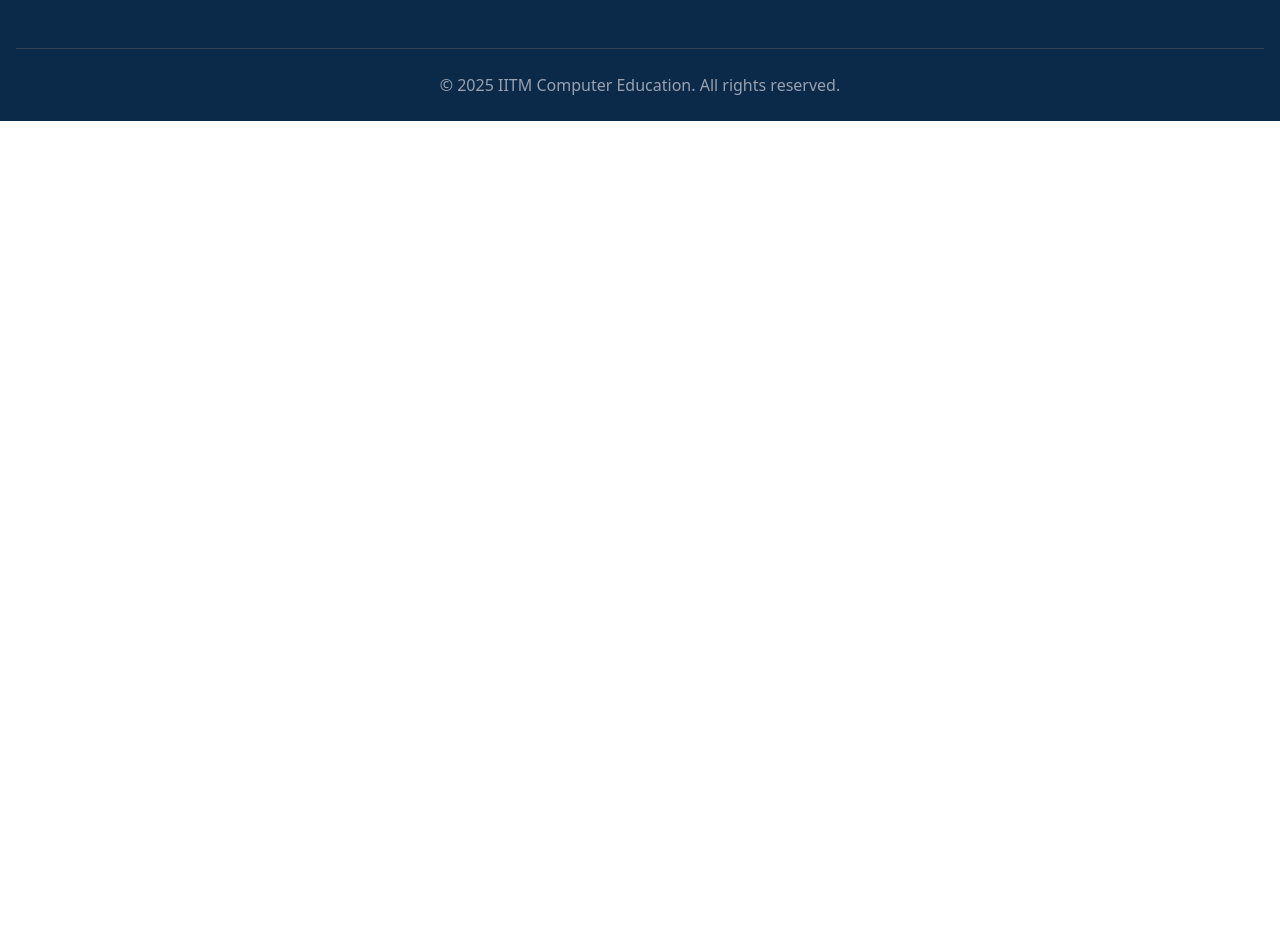
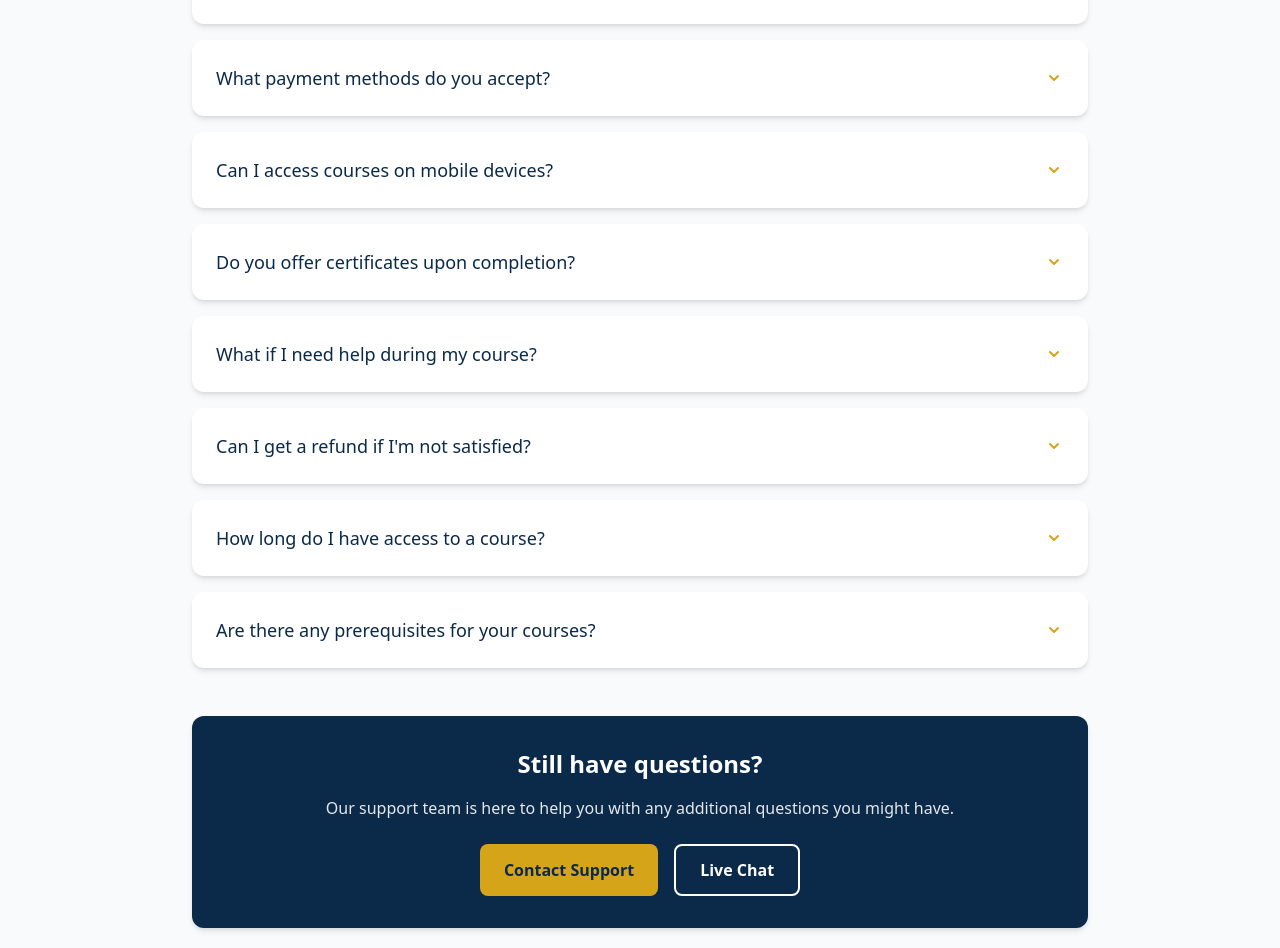
Before and after one commit to Yamankd/IITM-EDUCATION, a React (Vite) app: page / in a window 1280 px wide. Shown: the part 1044-1992 px from the top of the page. Before the commit the page ends 1165 px from the top, so only its background shows below. Built offline with nearby package versions, Linux system fonts and the light colour scheme.

Commit message:
Home page update

```diff
--- a/src/App.jsx
+++ b/src/App.jsx
@@ -2,11 +2,18 @@ import React from 'react'
 import Navbar from './CUSTOM_COMPONENTS/Navbar'
 import Routing from './routings/Routing'
 import Footer from './CUSTOM_COMPONENTS/Footer'
+import Faq from './CUSTOM_COMPONENTS/Faq'
+import { useLocation } from 'react-router-dom'
 const App = () => {
+
+  const location = useLocation();
+  console.log(location)
   return (
+
     <>
       <Navbar />
       <Routing />
+      {location.pathname === '/' && <Faq />}
       <Footer />
     </>
   )
--- /dev/null
+++ b/src/CUSTOM_COMPONENTS/Faq.jsx
@@ -0,0 +1,117 @@
+import React, { useState } from 'react';
+
+const Faq = () => {
+    const [activeIndex, setActiveIndex] = useState(null);
+
+    const toggleAccordion = (index) => {
+        setActiveIndex(activeIndex === index ? null : index);
+    };
+
+    const faqData = [
+        {
+            question: "How do I enroll in a course?",
+            answer: "To enroll in a course, simply browse our course catalog, select the course you're interested in, and click the 'Enroll Now' button. You'll be guided through the registration and payment process. If you have any issues, our support team is available to help."
+        },
+        {
+            question: "What payment methods do you accept?",
+            answer: "We accept various payment methods including credit/debit cards (Visa, MasterCard, American Express), PayPal, and bank transfers. All payments are processed securely through our encrypted payment gateway."
+        },
+        {
+            question: "Can I access courses on mobile devices?",
+            answer: "Yes, all our courses are accessible on mobile devices. Our platform is fully responsive and works on smartphones and tablets. You can also download our mobile app from the App Store or Google Play for a better learning experience on the go."
+        },
+        {
+            question: "Do you offer certificates upon completion?",
+            answer: "Yes, we provide certificates of completion for all our courses. These certificates can be downloaded as PDFs and shared on professional networks like LinkedIn. Some courses also offer industry-recognized certifications."
+        },
+        {
+            question: "What if I need help during my course?",
+            answer: "We offer multiple support channels including email support, live chat during business hours, and dedicated course forums where you can ask questions to instructors and interact with other students. Most courses also include Q&A sessions with instructors."
+        },
+        {
+            question: "Can I get a refund if I'm not satisfied?",
+            answer: "We offer a 30-day money-back guarantee for all our courses. If you're not satisfied with your purchase, simply contact our support team within 30 days of enrollment, and we'll process your refund no questions asked."
+        },
+        {
+            question: "How long do I have access to a course?",
+            answer: "Once you enroll in a course, you have lifetime access to all its materials. This includes any future updates to the course content. You can learn at your own pace and revisit the materials whenever you need."
+        },
+        {
+            question: "Are there any prerequisites for your courses?",
+            answer: "Prerequisites vary by course. Beginner-level courses typically have no prerequisites, while advanced courses may require prior knowledge or experience. Each course listing clearly states any requirements so you can choose appropriately for your skill level."
+        }
+    ];
+
+    return (
+        <div className="min-h-screen bg-gray-50 py-16 px-4 sm:px-6 lg:px-8">
+            <div className="max-w-4xl mx-auto">
+                <div className="text-center mb-12">
+                    <h2 className="text-3xl font-bold text-[#0B2A4A] mb-4">Frequently Asked Questions</h2>
+                    <p className="text-lg text-gray-600">
+                        Find answers to common questions about our courses, enrollment process, and more.
+                    </p>
+                </div>
+
+                <div className="space-y-4">
+                    {faqData.map((faq, index) => (
+                        <div
+                            key={index}
+                            className="bg-white rounded-xl shadow-md overflow-hidden transition-all duration-300"
+                        >
+                            <button
+                                className="flex justify-between items-center w-full p-6 text-left focus:outline-none"
+                                onClick={() => toggleAccordion(index)}
+                                aria-expanded={activeIndex === index}
+                                aria-controls={`faq-content-${index}`}
+                            >
+                                <span className="text-lg font-medium text-[#0B2A4A]">
+                                    {faq.question}
+                                </span>
+                                <svg
+                                    className={`w-5 h-5 text-[#D6A419] transform transition-transform duration-300 ${activeIndex === index ? 'rotate-180' : 'rotate-0'
+                                        }`}
+                                    xmlns="http://www.w3.org/2000/svg"
+                                    viewBox="0 0 20 20"
+                                    fill="currentColor"
+                                >
+                                    <path fillRule="evenodd" d="M5.293 7.293a1 1 0 011.414 0L10 10.586l3.293-3.293a1 1 0 111.414 1.414l-4 4a1 1 0 01-1.414 0l-4-4a1 1 0 010-1.414z" clipRule="evenodd" />
+                                </svg>
+                            </button>
+
+                            <div
+                                id={`faq-content-${index}`}
+                                className={`overflow-hidden transition-all duration-300 ${activeIndex === index ? 'max-h-96 opacity-100' : 'max-h-0 opacity-0'
+                                    }`}
+                                aria-hidden={activeIndex !== index}
+                            >
+                                <div className="px-6 pb-6">
+                                    <p className="text-gray-600">
+                                        {faq.answer}
+                                    </p>
+                                </div>
+                            </div>
+                        </div>
+                    ))}
+                </div>
+
+                {/* Support CTA */}
+                <div className="mt-12 bg-[#0B2A4A] rounded-xl shadow-md p-8 text-center">
+                    <h3 className="text-2xl font-bold text-white mb-4">Still have questions?</h3>
+                    <p className="text-gray-200 mb-6">
+                        Our support team is here to help you with any additional questions you might have.
+                    </p>
+                    <div className="flex flex-wrap justify-center gap-4">
+                        <button className="px-6 py-3 bg-[#D6A419] text-[#0B2A4A] font-bold rounded-lg hover:bg-yellow-400 transition-colors duration-300">
+                            Contact Support
+                        </button>
+                        <button className="px-6 py-3 border-2 border-white text-white font-bold rounded-lg hover:bg-white/10 transition-colors duration-300">
+                            Live Chat
+                        </button>
+                    </div>
+                </div>
+            </div>
+        </div>
+    );
+};
+
+export default Faq;
```
